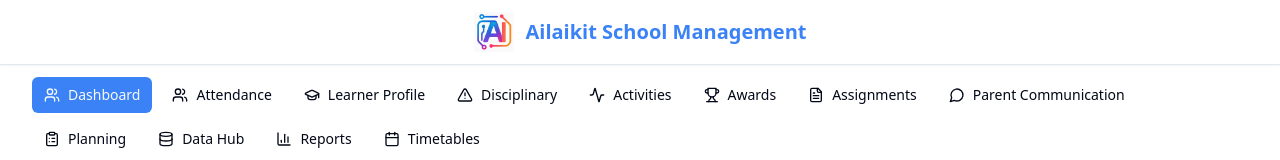
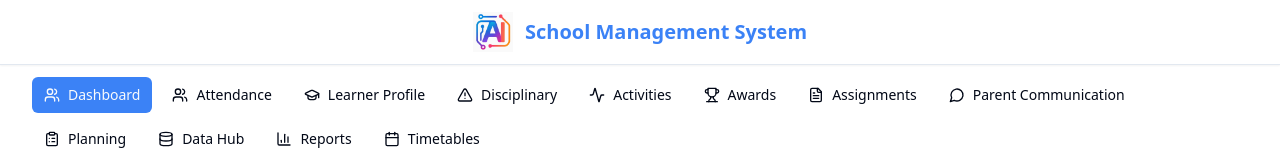
Before and after one commit to Ailaikit-maker/class-roll-buddy, a React (Vite) app: page / in a window 1280 px wide. Shown: the top 160 px of the page. Built offline with nearby package versions, Linux system fonts and the light colour scheme.

Commit message:
Amend header title

```diff
--- a/src/components/Layout.tsx
+++ b/src/components/Layout.tsx
@@ -58,7 +58,7 @@ const Layout = ({ children }: LayoutProps) => {
           <div className="flex items-center justify-center h-16 gap-3 cursor-pointer" onClick={() => navigate("/")}>
             <Logo className="h-10" />
             <span className="text-xl font-semibold text-primary">
-              Ailaikit School Management
+              School Management System
             </span>
           </div>
         </div>
```
